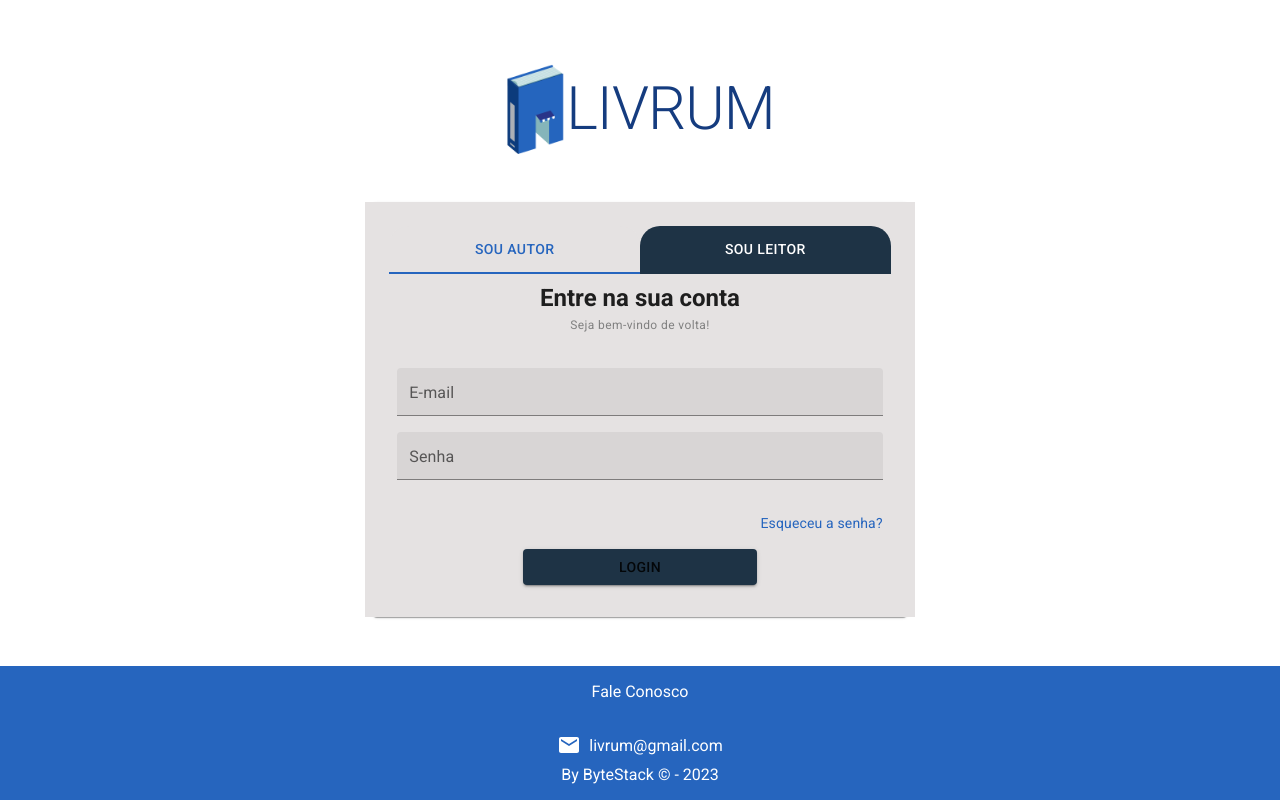
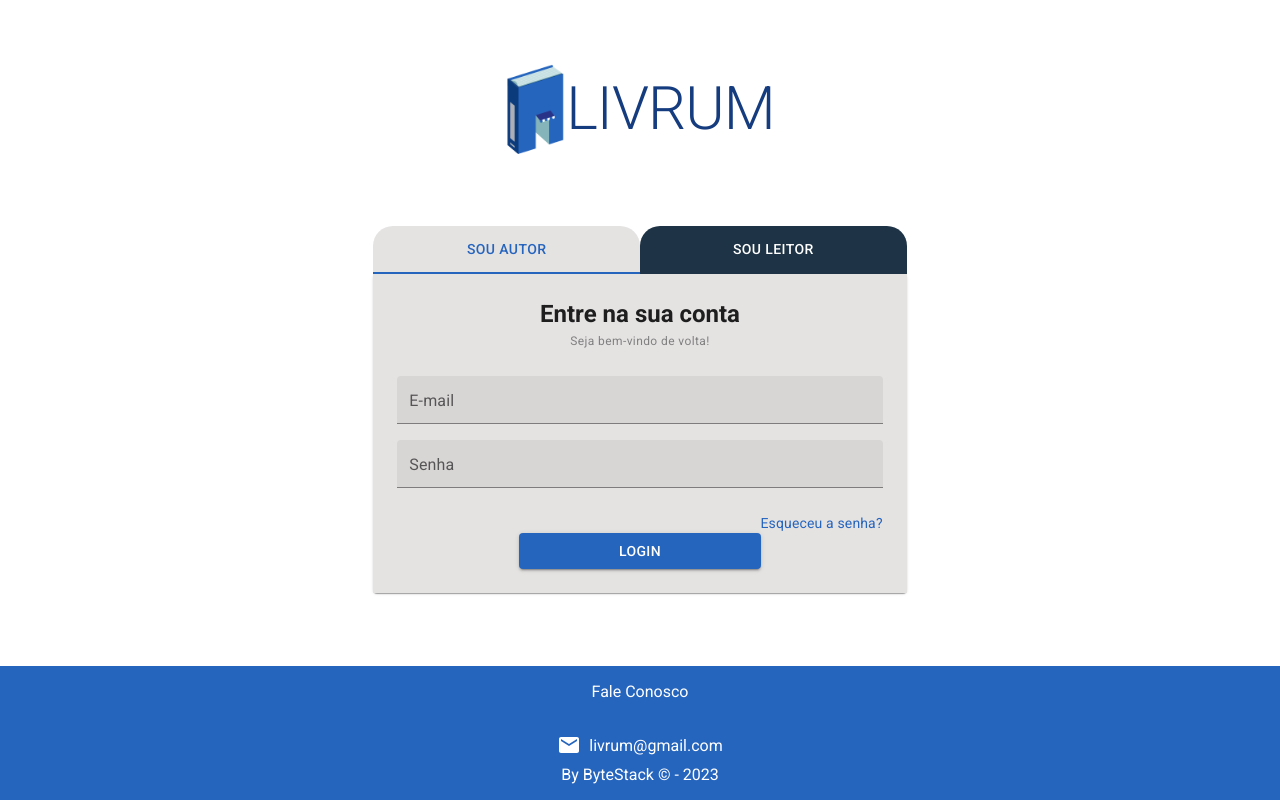
Before and after one commit to byte-stack-uefs/livrum, a Next.js app in the folder phase_4/app/webapp/: page /login in a window 1280 px wide. Built offline with nearby package versions, Linux system fonts and the light colour scheme.

Commit message:
tela alinhada

```diff
--- a/phase_4/app/webapp/app/(account)/(public)/login/page.tsx
+++ b/phase_4/app/webapp/app/(account)/(public)/login/page.tsx
@@ -26,10 +26,7 @@ const Login = () => {
     return (
         <>
         <Grid container>
-            <Grid xs={11} sm={9} md={7} lg={5} margin="auto">
-                <Paper>
-                    <form onSubmit={handleSubmitClient}>
-                        <Grid container padding={3} spacing={2} justifyContent="center" alignItems="center" style={{ textAlign: "center", backgroundColor: "#E5E2E2"}}>
+            <Grid xs={12} sm={9} md={7} lg={5} margin="auto">
                 <Tabs
                     value={value}
                     variant="fullWidth"
@@ -42,9 +39,11 @@ const Login = () => {
                     <Tab label="Sou Autor" />
                     <Tab label="Sou Leitor" />
                 </Tabs>
-                            {/* <Box sx={{ width: '100%'}}>
+                <Paper>
 
-                            </Box> */}
+                    <form onSubmit={handleSubmitClient}>
+                        <Grid container padding={3} justifyContent="center" alignItems="center" style={{ textAlign: "center", backgroundColor: "#E5E2E2"}}>
+
                             <Grid xs={12}>
                                 <Typography variant="h5" fontWeight="bold">
                                     Entre na sua conta
@@ -97,7 +96,7 @@ const Login = () => {
                                 </Link>
                             </Grid>
                             <Grid xs={12} md={6}>
-                                <Button fullWidth type="submit" variant="contained" color="dark">
+                                <Button fullWidth type="submit" variant="contained" color="primary">
                                     Login
                                 </Button>
                             </Grid>
```
Lines whose indentation alone changed are shown as unchanged.
